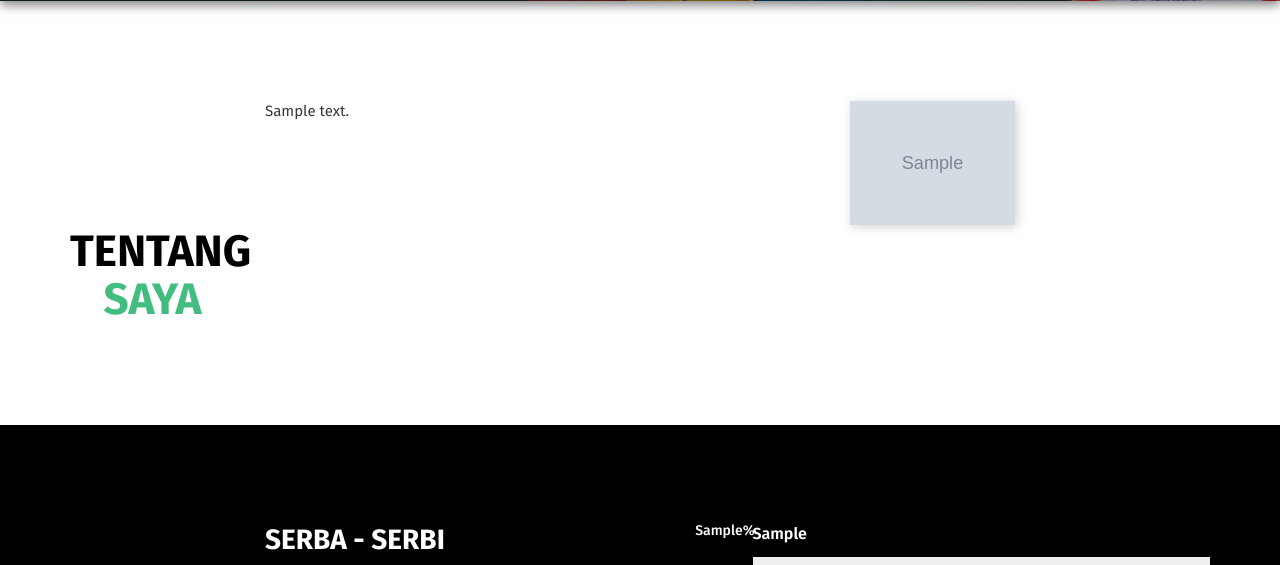
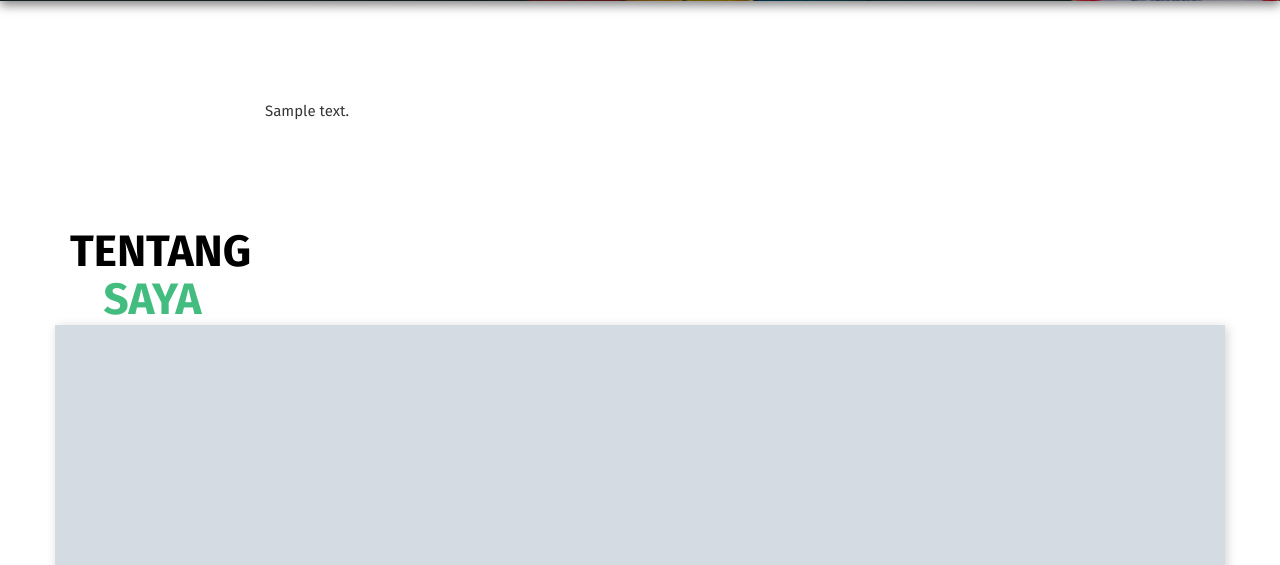
Before and after one commit to abiydoni/was, a PHP site: page / in a window 1280 px wide. Shown: the part 569-1134 px from the top of the page. Run offline with PHP 8.4, Linux system fonts and the light colour scheme; tables that the repository leaves empty or names only in its code hold one stand-in row (values such as "Sample post"); grey boxes marked "Sample" are stand-in pictures.

Commit message:
Update index.php

```diff
--- a/index.php
+++ b/index.php
@@ -37,12 +37,12 @@
 								<p class="bolt"><?php echo $data['visi_misi']; ?></p>
 							</div>
 						</div>
-						<div class="col-md-2 col-sm-2 col-xs-12">
+						<!-- <div class="col-md-2 col-sm-2 col-xs-12"> -->
 							<div class="image">
 								<img src="img/<?php echo $data['logo'];?>" alt="#">
 								<!-- <a href="<?php echo $data['youtube']; ?>" class="video video-popup mfp-iframe"><i class="fa fa-play"></i></a> -->
 							</div>
-						</div>
+						<!-- </div> -->
 					</div>
 				</div>
 			</div>
```
